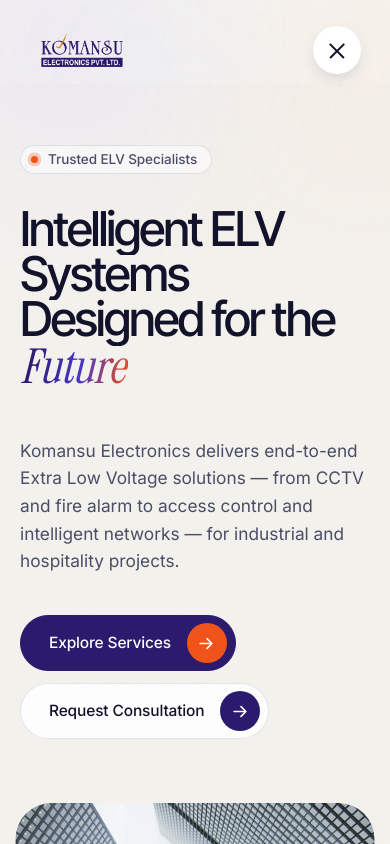
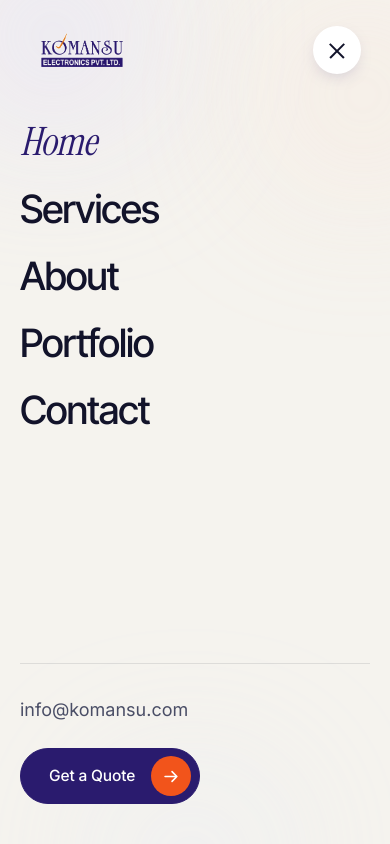
Before and after one commit to Ayush-Tripathii/Komansu-Electronics, a Next.js app: page / in a window 390 px wide. Both pictures are taken after a click on the button 337 px from the left and 50 px from the top of the page. Shown: the top 844 px of the page. Built offline with nearby package versions, Linux system fonts and the light colour scheme.

Commit message:
fix: resolve mobile navigation menu overlay and stacking issue

```diff
--- a/components/chrome/Nav.tsx
+++ b/components/chrome/Nav.tsx
@@ -3,19 +3,25 @@
 import Image from "next/image";
 import { usePathname } from "next/navigation";
 import { useEffect, useRef, useState } from "react";
+import { createPortal } from "react-dom";
 import { NAV, assetPath } from "@/lib/site";
 import { TransitionLink } from "@/components/transition/TransitionLink";
 import { MagneticButton } from "@/components/ui/MagneticButton";
-import { gsap, prefersReducedMotion } from "@/lib/gsap";
+import { gsap, prefersReducedMotion, registerGsap } from "@/lib/gsap";
 
 export function Nav() {
   const pathname = usePathname();
   const [scrolled, setScrolled] = useState(false);
   const [hidden, setHidden] = useState(false);
   const [open, setOpen] = useState(false);
+  const [mounted, setMounted] = useState(false);
   const menuRef = useRef<HTMLDivElement>(null);
   const pill = useRef<HTMLLIElement>(null);
   const list = useRef<HTMLUListElement>(null);
+
+  useEffect(() => {
+    setMounted(true);
+  }, []);
 
   useEffect(() => {
     let last = window.scrollY;
@@ -57,22 +63,89 @@ export function Nav() {
   }, [pathname]);
 
   useEffect(() => {
+    registerGsap();
     const el = menuRef.current;
     if (!el) return;
     const lenis = (window as unknown as { __lenis?: { stop(): void; start(): void } }).__lenis;
     if (open) {
       lenis?.stop();
       if (!prefersReducedMotion()) {
-        gsap.fromTo(el, { clipPath: "circle(0% at 100% 0%)" }, { clipPath: "circle(150% at 100% 0%)", duration: 0.9, ease: "expo.inOut" });
-        gsap.fromTo(el.querySelectorAll("[data-menu-item]"), { yPercent: 110 }, { yPercent: 0, duration: 1, ease: "expo.out", stagger: 0.06, delay: 0.35 });
+        gsap.fromTo(
+          el,
+          { opacity: 0, clipPath: "circle(0% at calc(100% - 36px) 36px)" },
+          { opacity: 1, clipPath: "circle(150% at calc(100% - 36px) 36px)", duration: 0.65, ease: "expo.out" }
+        );
+        gsap.fromTo(
+          el.querySelectorAll("[data-menu-item]"),
+          { y: 20, opacity: 0 },
+          { y: 0, opacity: 1, duration: 0.45, ease: "expo.out", stagger: 0.05, delay: 0.1 }
+        );
       }
       const onKey = (e: KeyboardEvent) => e.key === "Escape" && setOpen(false);
       window.addEventListener("keydown", onKey);
       return () => window.removeEventListener("keydown", onKey);
-    } else lenis?.start();
+    } else {
+      lenis?.start();
+    }
   }, [open]);
 
+  const mobileMenu = (
+    <div
+      id="mobile-menu"
+      ref={menuRef}
+      role="dialog"
+      aria-modal="true"
+      aria-label="Mobile Navigation"
+      style={{ display: open ? "flex" : "none" }}
+      className="fixed inset-0 z-[95] flex h-dvh w-full flex-col overflow-y-auto bg-bg lg:hidden"
+    >
+      <div className="aurora pointer-events-none">
+        <i />
+        <i />
+        <i />
+      </div>
+      <div className="shell relative flex min-h-full flex-1 flex-col justify-between pb-10 pt-28 sm:pt-32">
+        <ul className="flex flex-col gap-2">
+          {NAV.map((item) => {
+            const active = pathname === item.href;
             return (
+              <li key={item.href} className="overflow-hidden">
+                <TransitionLink
+                  href={item.href}
+                  onClick={() => setOpen(false)}
+                  className="block py-2"
+                >
+                  <span
+                    data-menu-item
+                    className={`block font-display text-[clamp(2.4rem,10vw,4rem)] font-medium leading-[1.1] tracking-[-0.03em] ${
+                      active ? "text-brand" : "text-ink hover:text-brand"
+                    }`}
+                  >
+                    {active ? <span className="serif">{item.label}</span> : item.label}
+                  </span>
+                </TransitionLink>
+              </li>
+            );
+          })}
+        </ul>
+        <div className="mt-8 flex flex-col gap-6 border-t border-line pt-8">
+          <a
+            href="mailto:info@komansu.com"
+            onClick={() => setOpen(false)}
+            className="text-lg text-ink-2 hover:text-ink"
+          >
+            info@komansu.com
+          </a>
+          <MagneticButton href="/contact" variant="primary" onClick={() => setOpen(false)}>
+            Get a Quote
+          </MagneticButton>
+        </div>
+      </div>
+    </div>
+  );
+
+  return (
+    <>
       <header
         className="fixed inset-x-0 top-0 z-[100] transition-transform duration-700 ease-[cubic-bezier(.16,1,.3,1)]"
         style={{ transform: hidden && !open ? "translateY(-120%)" : "translateY(0)" }}
@@ -81,15 +154,37 @@ export function Nav() {
           <nav
             aria-label="Primary"
             className={`relative flex h-[68px] items-center justify-between rounded-full pl-5 pr-2 transition-[background-color,box-shadow,border-color] duration-700 ${
-            scrolled && !open ? "border border-white/70 bg-white/65 shadow-[0_20px_50px_-30px_rgba(42,27,110,.35)] backdrop-blur-xl" : "border border-transparent"
+              scrolled && !open
+                ? "border border-white/70 bg-white/65 shadow-[0_20px_50px_-30px_rgba(42,27,110,.35)] backdrop-blur-xl"
+                : "border border-transparent"
             }`}
           >
-          <TransitionLink href="/" aria-label="Komansu Electronics — Home" className="relative z-10 flex items-center">
-            <Image src={assetPath("/logo.jpg")} alt="Komansu Electronics Pvt. Ltd." width={454} height={188} priority className="logo-ko h-[34px] w-auto" />
+            <TransitionLink
+              href="/"
+              aria-label="Komansu Electronics — Home"
+              onClick={() => setOpen(false)}
+              className="relative z-10 flex items-center"
+            >
+              <Image
+                src={assetPath("/logo.jpg")}
+                alt="Komansu Electronics Pvt. Ltd."
+                width={454}
+                height={188}
+                priority
+                className="logo-ko h-[34px] w-auto"
+              />
             </TransitionLink>
 
-          <ul ref={list} className="absolute left-1/2 hidden -translate-x-1/2 items-center lg:flex" onMouseLeave={() => moveTo(null)}>
-            <li ref={pill} aria-hidden="true" className="absolute left-0 top-0 h-full rounded-full bg-white opacity-0 shadow-[0_6px_20px_-10px_rgba(42,27,110,.4)]" />
+            <ul
+              ref={list}
+              className="absolute left-1/2 hidden -translate-x-1/2 items-center lg:flex"
+              onMouseLeave={() => moveTo(null)}
+            >
+              <li
+                ref={pill}
+                aria-hidden="true"
+                className="absolute left-0 top-0 h-full rounded-full bg-white opacity-0 shadow-[0_6px_20px_-10px_rgba(42,27,110,.4)]"
+              />
               {NAV.map((item) => {
                 const active = pathname === item.href;
                 return (
@@ -98,7 +193,9 @@ export function Nav() {
                       href={item.href}
                       aria-current={active ? "page" : undefined}
                       onMouseEnter={(e) => moveTo(e.currentTarget)}
-                    className={`group relative flex h-11 items-center px-5 text-[15px] font-medium transition-colors ${active ? "text-brand" : "text-ink-2 hover:text-ink"}`}
+                      className={`group relative flex h-11 items-center px-5 text-[15px] font-medium transition-colors ${
+                        active ? "text-brand" : "text-ink-2 hover:text-ink"
+                      }`}
                     >
                       <span className="roll">
                         <span>{item.label}</span>
@@ -125,42 +222,24 @@ export function Nav() {
                 onClick={() => setOpen((o) => !o)}
               >
                 <span className="relative block h-3 w-5">
-                <span className={`absolute left-0 h-[1.5px] w-5 bg-ink transition-transform duration-500 ${open ? "top-1.5 rotate-45" : "top-0"}`} />
-                <span className={`absolute left-0 h-[1.5px] w-5 bg-ink transition-transform duration-500 ${open ? "top-1.5 -rotate-45" : "top-3"}`} />
+                  <span
+                    className={`absolute left-0 h-[1.5px] w-5 bg-ink transition-transform duration-500 ${
+                      open ? "top-1.5 rotate-45" : "top-0"
+                    }`}
+                  />
+                  <span
+                    className={`absolute left-0 h-[1.5px] w-5 bg-ink transition-transform duration-500 ${
+                      open ? "top-1.5 -rotate-45" : "top-3"
+                    }`}
+                  />
                 </span>
               </button>
             </div>
           </nav>
         </div>
+      </header>
 
-      <div id="mobile-menu" ref={menuRef} hidden={!open} className="fixed inset-0 -z-10 overflow-hidden bg-bg lg:hidden">
-        <div className="aurora">
-          <i />
-          <i />
-          <i />
-        </div>
-        <div className="shell relative flex h-full flex-col justify-between pb-10 pt-32">
-          <ul className="flex flex-col gap-1">
-            {NAV.map((item) => (
-              <li key={item.href} className="overflow-hidden">
-                <TransitionLink href={item.href} className="block py-1">
-                  <span data-menu-item className={`block font-display text-[clamp(2.8rem,12vw,4.5rem)] font-medium leading-[1.05] tracking-[-0.04em] ${pathname === item.href ? "text-brand" : "text-ink"}`}>
-                    {pathname === item.href ? <span className="serif">{item.label}</span> : item.label}
-                  </span>
-                </TransitionLink>
-              </li>
-            ))}
-          </ul>
-          <div className="flex flex-col gap-6">
-            <a href="mailto:info@komansu.com" className="text-lg text-ink-2">
-              info@komansu.com
-            </a>
-            <MagneticButton href="/contact" variant="primary">
-              Get a Quote
-            </MagneticButton>
-          </div>
-        </div>
-      </div>
-    </header>
+      {mounted && createPortal(mobileMenu, document.body)}
+    </>
   );
 }
```
Lines whose indentation alone changed are shown as unchanged.
